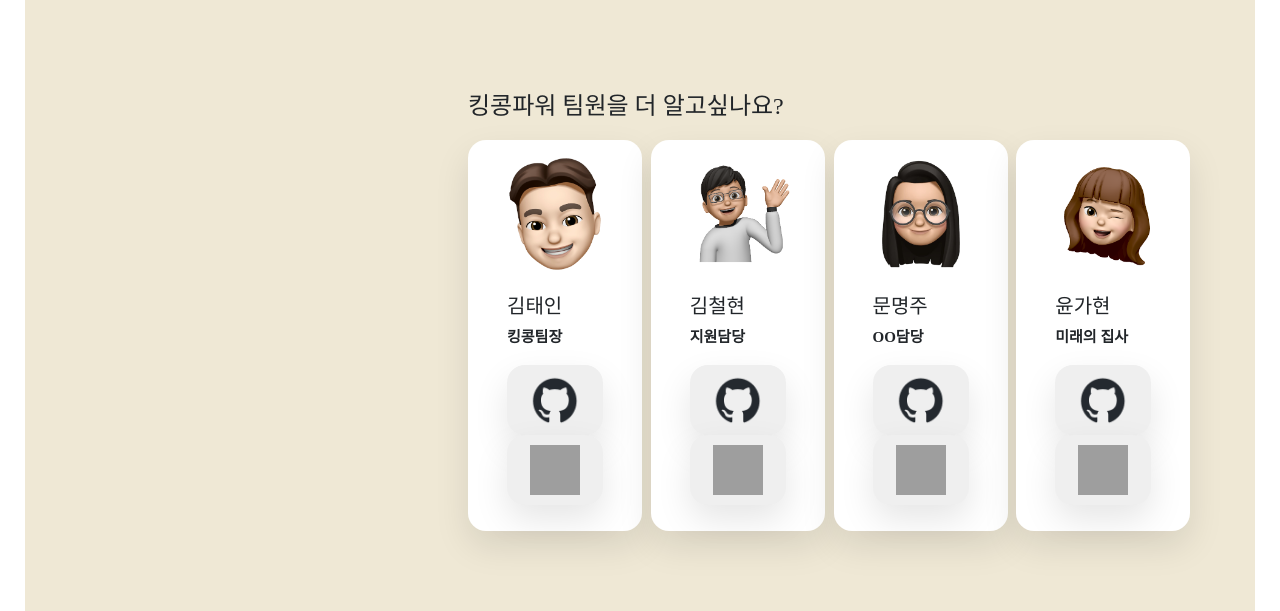
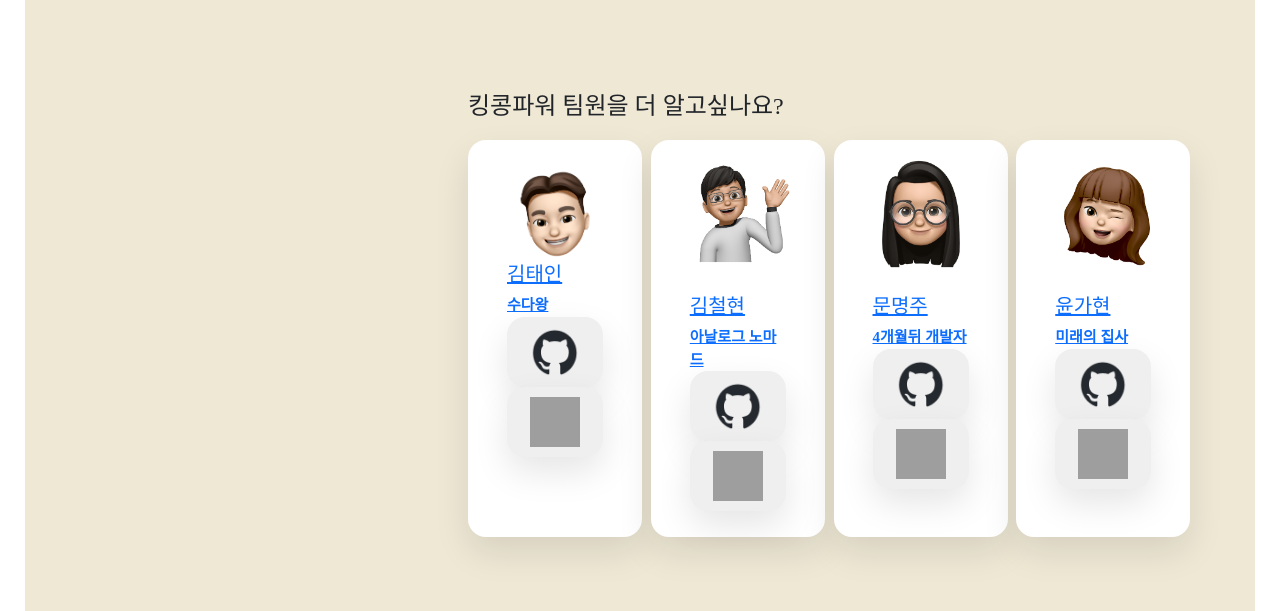
Before and after one commit to soiyo/let_me_introduce_myself, a Flask app: page /getPerson4 in a window 1280 px wide. Shown: the part 1167-1778 px from the top of the page. Run offline with Flask 2, Linux system fonts and the light colour scheme; data that the repository does not hold is empty; some web fonts are replaced; grey boxes are pictures that could not be loaded.

Commit message:
team-project-ver.6

```diff
--- a/team-project-1/app.py
+++ b/team-project-1/app.py
@@ -1,5 +1,5 @@
 from pymongo import MongoClient
-client = MongoClient('클러스터 URL')
+client = MongoClient('클러스터URL')
 db = client.team
 
 from flask import Flask, render_template, request, jsonify, redirect
--- a/team-project-1/templates/index.html
+++ b/team-project-1/templates/index.html
@@ -58,7 +58,7 @@
                             <div class="card-body">
                                 <a href="/getPerson1"> <img src="../static/images/test_1.png" class="card-img-top" alt="..." />
                                 <h5 class="card-title">김태인</h5>
-                                <p class="card-text">킹콩팀장</p></a>
+                                <p class="card-text">수다왕</p></a>
                                 <div class="center">
                                     <a href="/gittin"
                                         ><button class="w-btn" type="button"><img src="../static/images/git_image.png" width="50px" height="50px" /></button
@@ -76,7 +76,7 @@
                             <a href="/getPerson2"><img src="../static/images/test_2.png" class="card-img-top" alt="..." />
                             <div class="card-body">
                                 <h5 class="card-title">김철현</h5>
-                                <p class="card-text">지원담당</p></a>
+                                <p class="card-text">아날로그 노마드</p></a>
                                 <div class="center">
                                     <a href="/gitfr">
                                         <button class="w-btn" type="button"><img src="../static/images/git_image.png" width="50px" height="50px" /></button>
@@ -94,7 +94,7 @@
                             <a href="/getPerson3"><img src="../static/images/test_3.png" class="card-img-top" alt="..." />
                             <div class="card-body">
                                 <h5 class="card-title">문명주</h5>
-                                <p class="card-text">OO담당</p></a>
+                                <p class="card-text">4개월뒤 개발자</p></a>
                                 <div class="center">
                                     <a href="/gitmun">
                                         <button class="w-btn" type="button"><img src="../static/images/git_image.png" width="50px" height="50px" /></button>
--- a/team-project-1/templates/personal_test_1.html
+++ b/team-project-1/templates/personal_test_1.html
@@ -112,7 +112,7 @@
                                 <div class="card-body">
                                     <a href="/getPerson1"> <img src="../static/images/test_1.png" class="card-img-top" alt="..." />
                                     <h5 class="card-title">김태인</h5>
-                                    <p class="card-text">킹콩팀장</p></a>
+                                    <p class="card-text">수다왕</p></a>
                                     <div class="center">
                                         <a href="/gittin"
                                             ><button class="w-btn" type="button"><img src="../static/images/git_image.png" width="50px" height="50px" /></button
@@ -130,7 +130,7 @@
                                 <a href="/getPerson2"><img src="../static/images/test_2.png" class="card-img-top" alt="..." />
                                 <div class="card-body">
                                     <h5 class="card-title">김철현</h5>
-                                    <p class="card-text">지원담당</p></a>
+                                    <p class="card-text">아날로그 노마드</p></a>
                                     <div class="center">
                                         <a href="/gitfr">
                                             <button class="w-btn" type="button"><img src="../static/images/git_image.png" width="50px" height="50px" /></button>
@@ -148,7 +148,7 @@
                                 <a href="/getPerson3"><img src="../static/images/test_3.png" class="card-img-top" alt="..." />
                                 <div class="card-body">
                                     <h5 class="card-title">문명주</h5>
-                                    <p class="card-text">OO담당</p></a>
+                                    <p class="card-text">4개월뒤 개발자</p></a>
                                     <div class="center">
                                         <a href="/gitmun">
                                             <button class="w-btn" type="button"><img src="../static/images/git_image.png" width="50px" height="50px" /></button>
--- a/team-project-1/templates/personal_test_2.html
+++ b/team-project-1/templates/personal_test_2.html
@@ -99,7 +99,7 @@
                                 <div class="card-body">
                                     <a href="/getPerson1"> <img src="../static/images/test_1.png" class="card-img-top" alt="..." />
                                     <h5 class="card-title">김태인</h5>
-                                    <p class="card-text">킹콩팀장</p></a>
+                                    <p class="card-text">수다왕</p></a>
                                     <div class="center">
                                         <a href="/gittin"
                                             ><button class="w-btn" type="button"><img src="../static/images/git_image.png" width="50px" height="50px" /></button
@@ -117,7 +117,7 @@
                                 <a href="/getPerson2"><img src="../static/images/test_2.png" class="card-img-top" alt="..." />
                                 <div class="card-body">
                                     <h5 class="card-title">김철현</h5>
-                                    <p class="card-text">지원담당</p></a>
+                                    <p class="card-text">아날로그 노마드</p></a>
                                     <div class="center">
                                         <a href="/gitfr">
                                             <button class="w-btn" type="button"><img src="../static/images/git_image.png" width="50px" height="50px" /></button>
@@ -135,7 +135,7 @@
                                 <a href="/getPerson3"><img src="../static/images/test_3.png" class="card-img-top" alt="..." />
                                 <div class="card-body">
                                     <h5 class="card-title">문명주</h5>
-                                    <p class="card-text">OO담당</p></a>
+                                    <p class="card-text">4개월뒤 개발자</p></a>
                                     <div class="center">
                                         <a href="/gitmun">
                                             <button class="w-btn" type="button"><img src="../static/images/git_image.png" width="50px" height="50px" /></button>
--- a/team-project-1/templates/personal_test_3.html
+++ b/team-project-1/templates/personal_test_3.html
@@ -109,7 +109,7 @@
                                 <div class="card-body">
                                     <a href="/getPerson1"> <img src="../static/images/test_1.png" class="card-img-top" alt="..." />
                                     <h5 class="card-title">김태인</h5>
-                                    <p class="card-text">킹콩팀장</p></a>
+                                    <p class="card-text">수다왕</p></a>
                                     <div class="center">
                                         <a href="/gittin"
                                             ><button class="w-btn" type="button"><img src="../static/images/git_image.png" width="50px" height="50px" /></button
@@ -127,7 +127,7 @@
                                 <a href="/getPerson2"><img src="../static/images/test_2.png" class="card-img-top" alt="..." />
                                 <div class="card-body">
                                     <h5 class="card-title">김철현</h5>
-                                    <p class="card-text">지원담당</p></a>
+                                    <p class="card-text">아날로그 노마드</p></a>
                                     <div class="center">
                                         <a href="/gitfr">
                                             <button class="w-btn" type="button"><img src="../static/images/git_image.png" width="50px" height="50px" /></button>
@@ -145,7 +145,7 @@
                                 <a href="/getPerson3"><img src="../static/images/test_3.png" class="card-img-top" alt="..." />
                                 <div class="card-body">
                                     <h5 class="card-title">문명주</h5>
-                                    <p class="card-text">OO담당</p></a>
+                                    <p class="card-text">4개월뒤 개발자</p></a>
                                     <div class="center">
                                         <a href="/gitmun">
                                             <button class="w-btn" type="button"><img src="../static/images/git_image.png" width="50px" height="50px" /></button>
--- a/team-project-1/templates/personal_test_4.html
+++ b/team-project-1/templates/personal_test_4.html
@@ -100,10 +100,10 @@
                     <div class="row row-cols-1 row-cols-md-4 g-4">
                         <div class="col center">
                             <div class="card h-100 w-btn">
-                                <a href="/getPerson1"> <img src="../static/images/test_1.png" class="card-img-top" alt="..." /></a>
                                 <div class="card-body">
+                                    <a href="/getPerson1"> <img src="../static/images/test_1.png" class="card-img-top" alt="..." />
                                     <h5 class="card-title">김태인</h5>
-                                    <p class="card-text">킹콩팀장</p>
+                                    <p class="card-text">수다왕</p></a>
                                     <div class="center">
                                         <a href="/gittin"
                                             ><button class="w-btn" type="button"><img src="../static/images/git_image.png" width="50px" height="50px" /></button
@@ -118,10 +118,10 @@
 
                         <div class="col center">
                             <div class="card h-100 w-btn" onclick="location.href='../html/personal_test_2.html'">
-                                <a href="/getPerson2"><img src="../static/images/test_2.png" class="card-img-top" alt="..." /></a>
+                                <a href="/getPerson2"><img src="../static/images/test_2.png" class="card-img-top" alt="..." />
                                 <div class="card-body">
                                     <h5 class="card-title">김철현</h5>
-                                    <p class="card-text">지원담당</p>
+                                    <p class="card-text">아날로그 노마드</p></a>
                                     <div class="center">
                                         <a href="/gitfr">
                                             <button class="w-btn" type="button"><img src="../static/images/git_image.png" width="50px" height="50px" /></button>
@@ -136,10 +136,10 @@
 
                         <div class="col center">
                             <div class="card h-100 w-btn" onclick="location.href='../html/personal_test_3.html'">
-                                <a href="/getPerson3"><img src="../static/images/test_3.png" class="card-img-top" alt="..." /></a>
+                                <a href="/getPerson3"><img src="../static/images/test_3.png" class="card-img-top" alt="..." />
                                 <div class="card-body">
                                     <h5 class="card-title">문명주</h5>
-                                    <p class="card-text">OO담당</p>
+                                    <p class="card-text">4개월뒤 개발자</p></a>
                                     <div class="center">
                                         <a href="/gitmun">
                                             <button class="w-btn" type="button"><img src="../static/images/git_image.png" width="50px" height="50px" /></button>
@@ -154,10 +154,10 @@
 
                         <div class="col center">
                             <div class="card h-100 w-btn" onclick="location.href='../html/personal_test_4.html'">
-                                <a href="/getPerson4"><img src="../static/images/test_4.png" class="card-img-top" alt="..." /></a>
+                                <a href="/getPerson4"><img src="../static/images/test_4.png" class="card-img-top" alt="..." />
                                 <div class="card-body">
                                     <h5 class="card-title">윤가현</h5>
-                                    <p class="card-text">미래의 집사</p>
+                                    <p class="card-text">미래의 집사</p></a>
                                     <div class="center">
                                         <a href="/gitgh">
                                             <button class="w-btn" type="button"><img src="../static/images/git_image.png" width="50px" height="50px" /></button>
```
